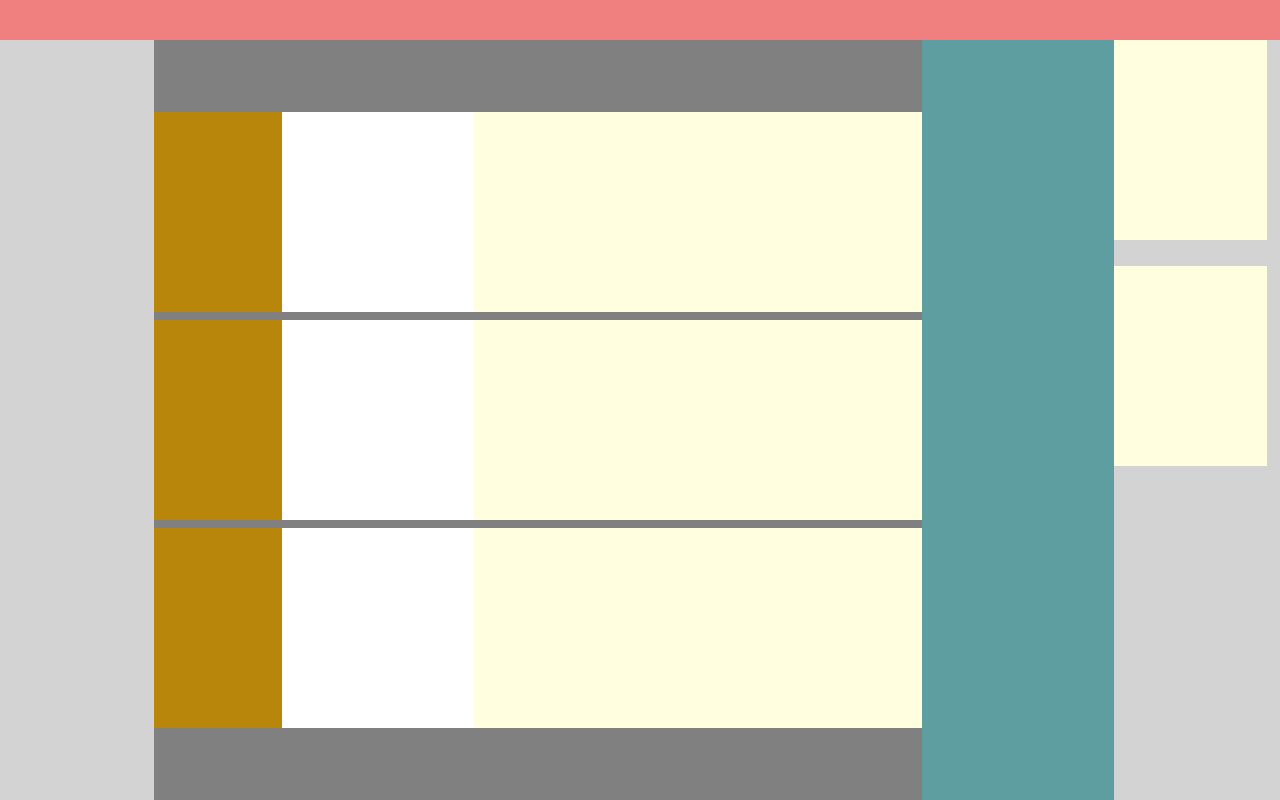
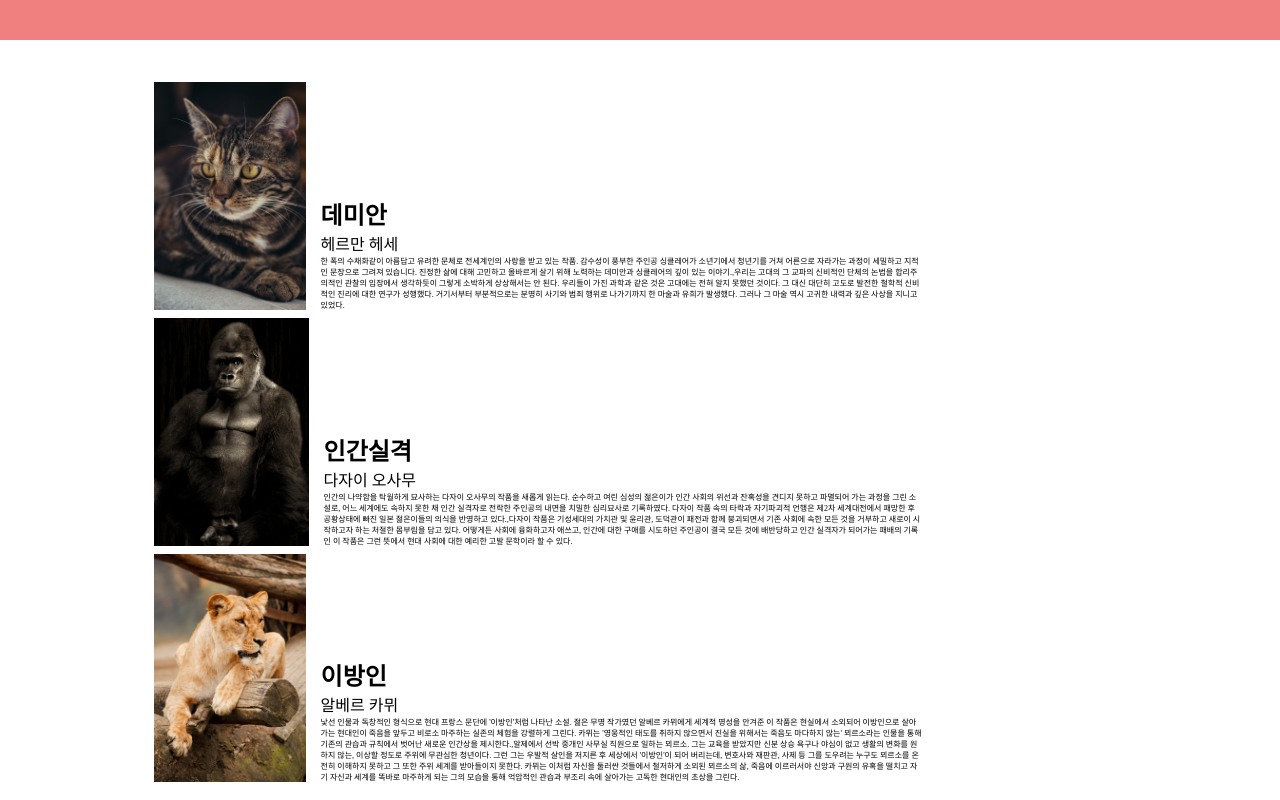
Before and after one commit to Jeong-Yoon-Hwan/js, a plain HTML site: page develop-training-3/index.html in a window 1280 px wide. Drawn offline with Linux system fonts and the light colour scheme.

Commit message:
thumnail() 추가

```diff
--- a/develop-training-3/js/main.js
+++ b/develop-training-3/js/main.js
@@ -1,5 +1,11 @@
 import makeTag from "./makeTag.js";
 import domStyling from "./style.js";
+import thumnail from "./thumnail.js";
+import trainingData from "./data.js";
+
+const imgCat = "./image/cat.jpg";
+const imgGorilla = "./image/gorilla.jpg";
+const imgLion = "./image/lion.jpg";
 
 
 import elementStyling from "./elementStyling.js";
@@ -34,9 +40,6 @@ for(let i=0;i<articleLeft.children.length;i++){
   thumnailList.push(articleLeft.children[i]);
 }
 
-let v =[root,header,main,articleLeft,articleCenter,articleRight];
-
-
 //* thumnail 생성
 for(let i=0;i<thumnailList.length;i++){
   thumnailList[i].innerHTML=`${makeTag("div",2)}`;
@@ -46,9 +49,8 @@ for(let i=0;i<articleRight.children.length;i++){
   thumnailList.push(articleRight.children[i]);
 }
 
-console.log(thumnailList);
 
-
+//* 스타일링-------------------
 elementStyling(root,domStyling.root);
 elementStyling(header,domStyling.header);
 elementStyling(main,domStyling.main);
@@ -56,6 +58,11 @@ elementStyling(articleLeft,domStyling.articleLeft);
 elementStyling(articleCenter,domStyling.articleCenter);
 elementStyling(articleRight,domStyling.articleRight);
 
-for(let i=0;i<thumnailList.length;i++){
-  elementStyling(thumnailList[i],domStyling.thumnailBox);
-}
+
+
+thumnail(articleLeft,imgCat,trainingData.thumnailData[0].title,trainingData.thumnailData[0].author,trainingData.thumnailData[0].summary);
+
+thumnail(articleLeft,imgGorilla,trainingData.thumnailData[1].title,trainingData.thumnailData[1].author,trainingData.thumnailData[1].summary);
+
+thumnail(articleLeft,imgLion,trainingData.thumnailData[2].title,
+trainingData.thumnailData[2].author,trainingData.thumnailData[2].summary);
--- a/develop-training-3/js/style.js
+++ b/develop-training-3/js/style.js
@@ -17,7 +17,7 @@ export const domStyling = {
   root : {
     width:"100vw",
     height:"inherit",
-    backgroundColor:"gray",
+    //backgroundColor:"gray",
     display:"flex",
     flexDirection:"column",
 
@@ -30,7 +30,7 @@ export const domStyling = {
   main : {
     width:"inherit",
     height: "95vh",
-    backgroundColor : "lightgray",
+   // backgroundColor : "lightgray",
     display:"flex",
     flexDirection: "row",
     justifyContent: "end",
@@ -40,7 +40,7 @@ export const domStyling = {
   articleLeft : {
     width:"60vw",
     height:"inherit",
-    backgroundColor: "gray",
+   // backgroundColor: "gray",
     display:"flex",
     flexDirection: "column",
     justifyContent:"center",
@@ -50,7 +50,7 @@ export const domStyling = {
   articleCenter : {
     width:"15vw",
     height:"inherit",
-    backgroundColor:"cadetblue"
+    //backgroundColor:"cadetblue"
   },
   articleRight : {
     width: "12vw",
@@ -60,10 +60,10 @@ export const domStyling = {
     flexDirection: "column"
   },
   thumnailBox : {
-    width:"inherit",
-    height:"25vh",
-    backgroundColor:"lightyellow",
-    display:"flex"
+    // width:"inherit",
+    // height:"25vh",
+    // backgroundColor:"lightyellow",
+    // display:"flex"
   }
 }
 
--- a/develop-training-3/js/thumnail.js
+++ b/develop-training-3/js/thumnail.js
@@ -1,5 +1,46 @@
-function thumnail(parent){
-  let element = document.createElement('div');
+import elementStyling from "./elementStyling.js";
 
-  parent.appendChild(element);
+export default function thumnail(parent,imgSrc,titleText,authorText,summaryText){
+  const thumnailBox = document.createElement('div');
+    thumnailBox.style.width="100%";
+    thumnailBox.style.height="30%";
+    thumnailBox.style.backgroundColor="white";
+    thumnailBox.style.display="flex";
+
+
+//img추가
+  const img = document.createElement("img");
+    img.src= imgSrc;
+    img.style.width="180px";
+    thumnailBox.appendChild(img);
+
+//textBox추가
+  const textBox = document.createElement("div");
+    textBox.style.paddingLeft='15px';
+    textBox.style.display="flex";
+    textBox.style.flexDirection="column";
+    textBox.style.justifyContent="end";
+    textBox.style.flexWrap="wrap";
+
+    //title 추가
+    const title = document.createElement("h1");
+      title.innerHTML=titleText;
+      textBox.appendChild(title);
+
+    const author = document.createElement('p');
+      author.innerHTML = authorText;
+      author.style.fontSize="1em";
+      textBox.appendChild(author);
+
+    const summary = document.createElement('p');
+      summary.innerHTML = summaryText;
+      summary.style.fontSize=".5em";
+      textBox.appendChild(summary);
+
+  thumnailBox.appendChild(textBox);
+
+
+
+  parent.appendChild(thumnailBox);
+
 }
```
Also changed, not shown: develop-training-3/index.html (+1 -1 lines).
